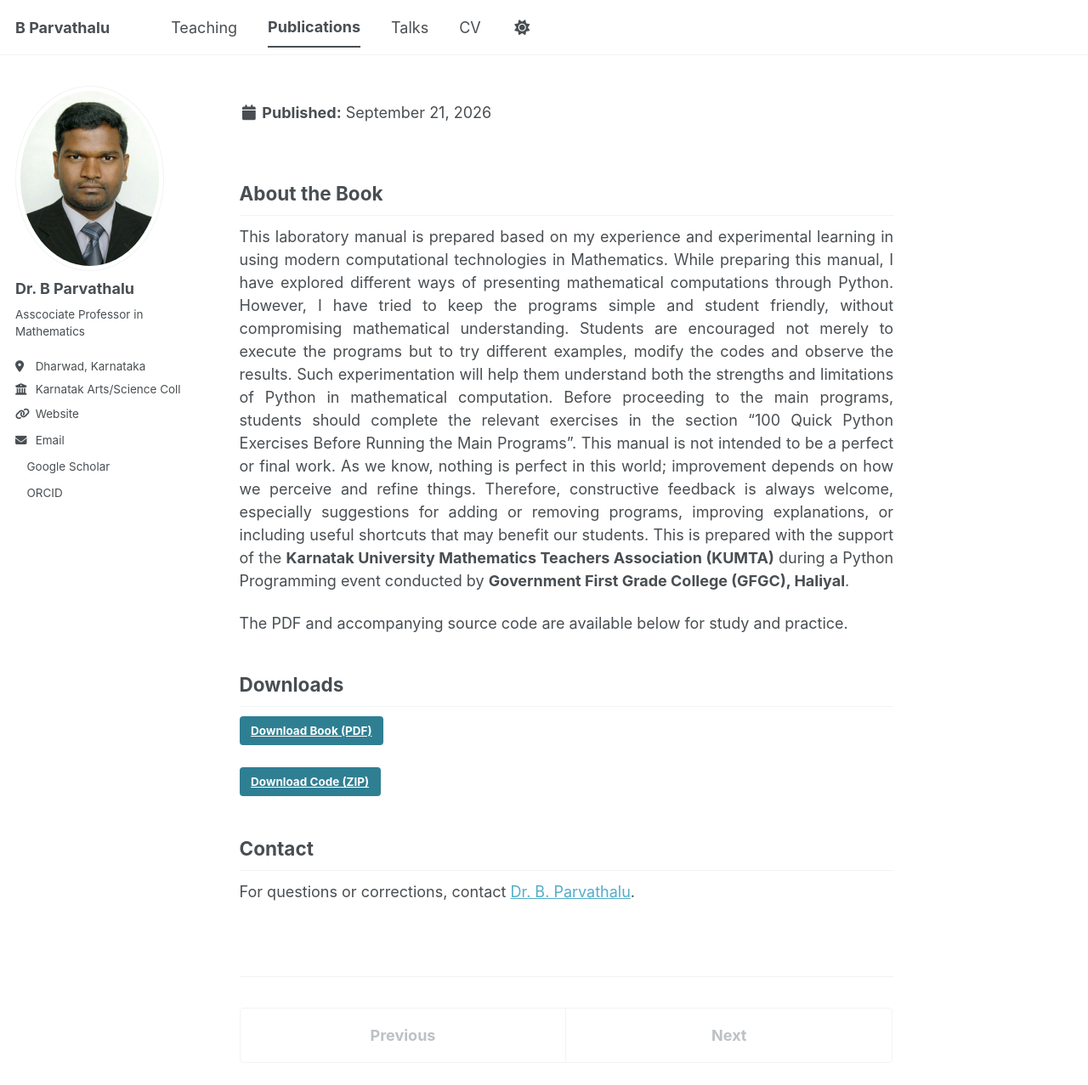
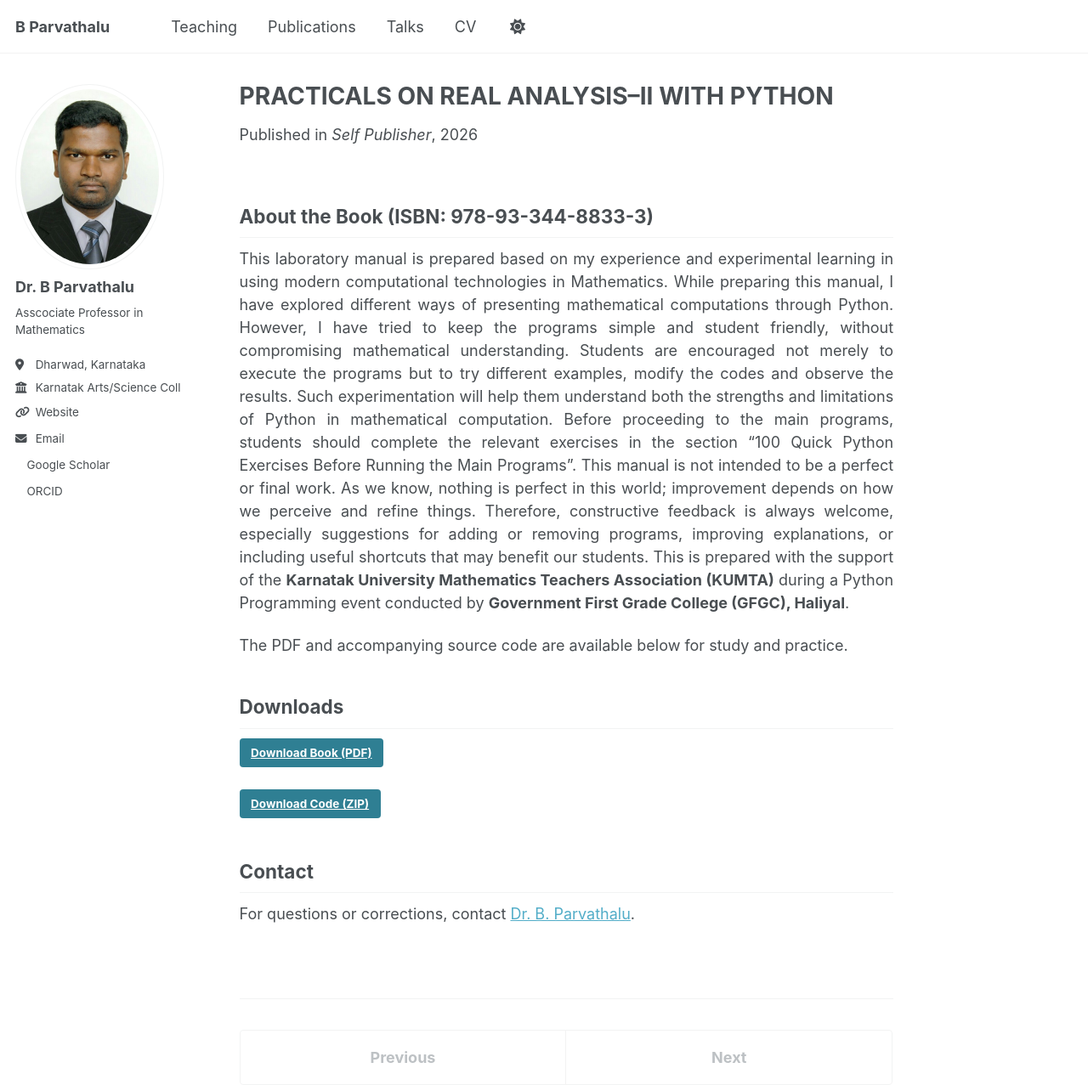
Before and after one commit to drbp-kcd/drbp-kcd.github.io, a Jekyll site: the page built from _publications/python-programming-laboratory-book.md, in a window 1280 px wide and 1277 px high. Shown: the whole window at 85% size. Built offline with Jekyll 4.4.1, drawn with Linux system fonts in a browser that asks for light colours; a style sheet for code colours, icons or effects is not loaded.

Commit message:
Update publication details for Python programming book
Removed ISBN from venue and added ISBN to the About section.

```diff
--- a/_publications/python-programming-laboratory-book.md
+++ b/_publications/python-programming-laboratory-book.md
@@ -13,7 +13,7 @@
   for download.
 ---
 
-## About the Book
+## About the Book (ISBN: 978-93-344-8833-3)
 
 <div markdown="1" style="text-align: justify;">
 
```
Also changed, not shown: other parts of _publications/python-programming-laboratory-book.md (+1 -1 lines).
